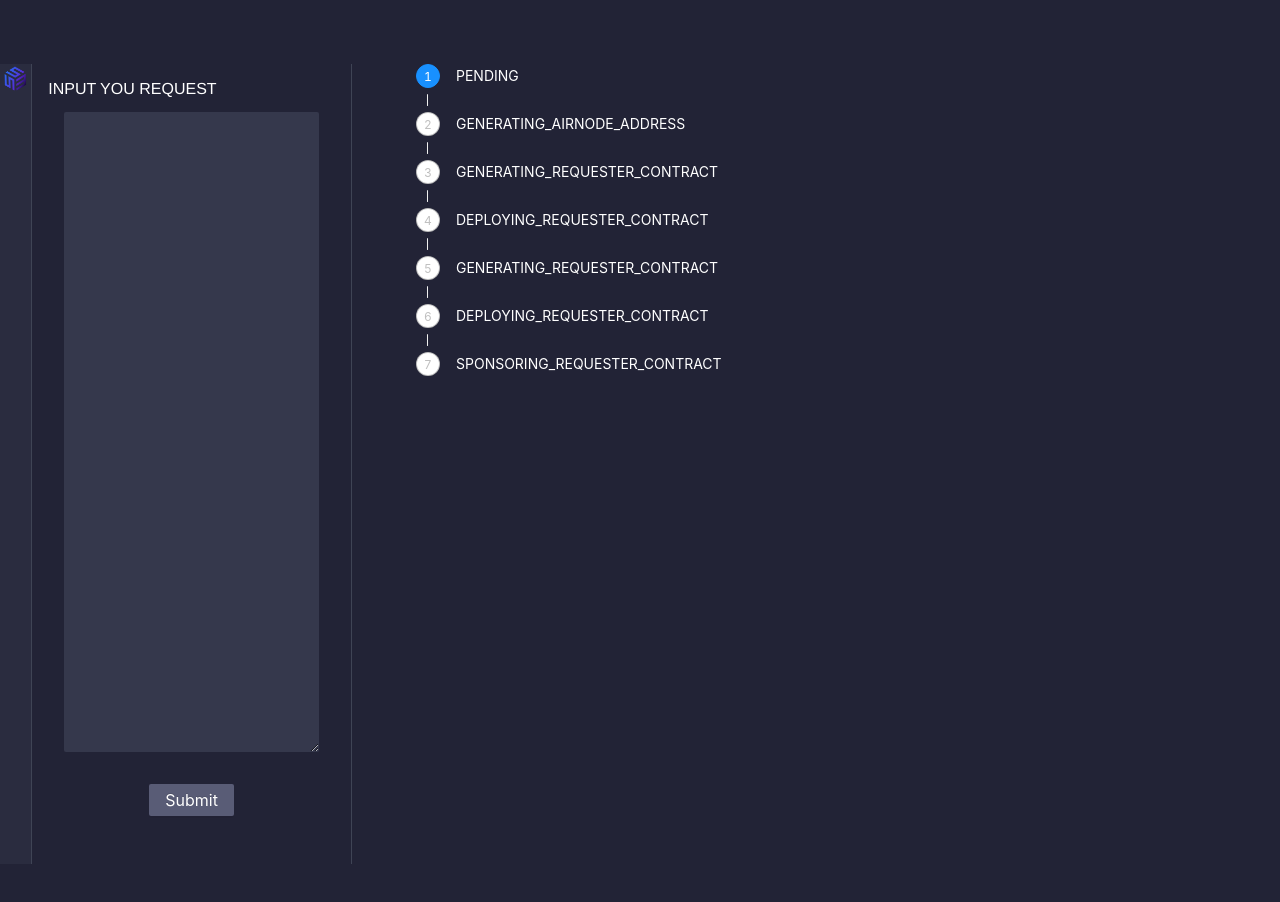
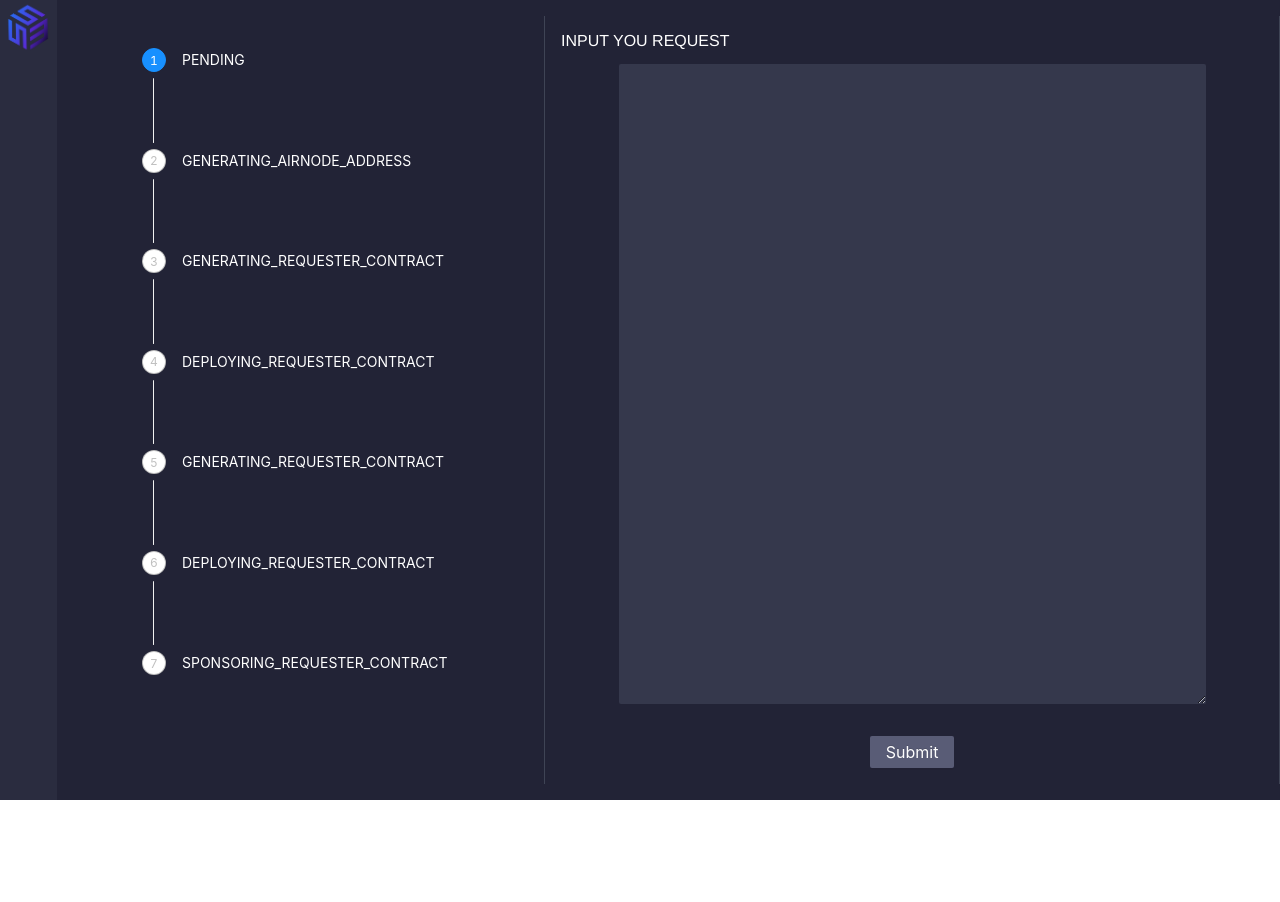
Before and after one commit to SaaS3-Foundation/apps-SaaS3, a React (Create React App) app: page / in a window 1280 px wide. Shown: the top 902 px of the page. After the commit the page ends 800 px from the top, so only its background shows below. Built offline with nearby package versions, Linux system fonts and the light colour scheme; no server answers.

Commit message:
resubmit UI

```diff
--- a/src/App.css
+++ b/src/App.css
@@ -5,7 +5,6 @@
 
 .App-header {
   background-color: #222336;
-  min-height: 100vh;
   display: flex;
   flex-direction: row;
   align-items: center;
@@ -17,7 +16,7 @@
   display: flex;
   flex-direction: column;
   overflow: hidden;
-  width: 50px;
+  width: 80px;
   user-select: none;
   height: 100vh;
 }
@@ -29,8 +28,8 @@
 .sidepanel {
   display: flex;
   /* flex-direction: row-reverse; */
-  min-height: 100vh;
-  width: 40%;
+  /* min-height: 100vh; */
+  width: 80vw;
   flex-direction: column;
 }
 
@@ -45,3 +44,14 @@
 .ant-steps-vertical.ant-steps-small .ant-steps-item-container .ant-steps-item-title{
   color:white
 }
+
+.panelleft{
+  display: flex;
+  flex-direction: row;
+  justify-content: center;
+  padding: 3rem;
+}
+
+.flex-column{
+  padding: 30px;
+}
--- a/src/App.tsx
+++ b/src/App.tsx
@@ -10,15 +10,17 @@ function App() {
       <div className='iconpanel bg-light'>
         <img src={logo}></img>
       </div>
+      <div className="panelleft" style={{width:'50%', height:"100vh"}}>
+        <div style={{display:'flex',flexDirection:"row"}} >
+          <EventsGateway></EventsGateway>
+        </div>
+      </div>
       <div className='sidepanel border-left border-right'>
-      <div className='flex-column'>
-      <span>Input You Request</span>
-      </div>
+        <div className='flex-column'>
+          <span>Input You Request</span>
+        </div>
         <EditComponent></EditComponent>
-      </div>
-      <div style={{ margin: '4rem', width:'100%', height:'100vh'}}>
-        <EventsGateway></EventsGateway>
-      </div>
+        </div>
       </div>
     </div>
   );
--- a/src/EventsGateway.tsx
+++ b/src/EventsGateway.tsx
@@ -44,7 +44,7 @@ function EventsGateway() {
       console.log('Disconnected');
     });
     return (
-      <Steps direction="vertical" size='small' current={reverse} >
+      <Steps direction="vertical" size='small' current={reverse}>
       <Step title="PENDING" />
       <Step title="GENERATING_AIRNODE_ADDRESS" />
       <Step title="GENERATING_REQUESTER_CONTRACT" />
```
